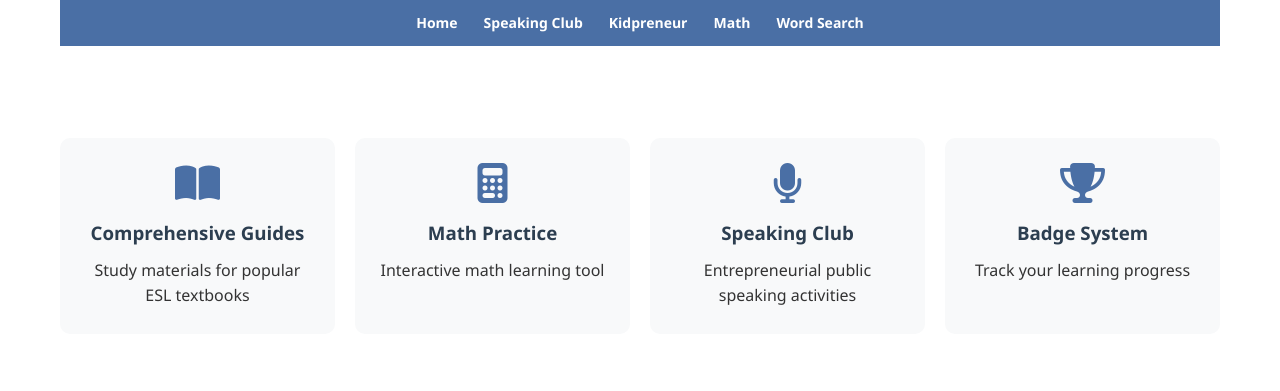
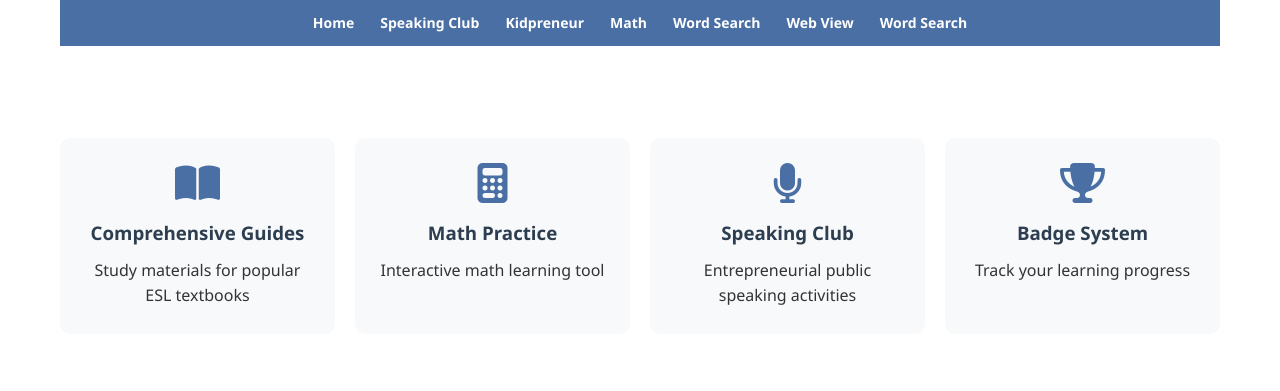
Before and after one commit to viettrang-rene/theLastWord, a plain HTML site: page index.html in a window 1280 px wide. Shown: the top 391 px of the page. Drawn offline with Linux system fonts and the light colour scheme; a script that the page names is missing; files whose address does not match are found by name.

Commit message:
Update index.html

```diff
--- a/index.html
+++ b/index.html
@@ -15,6 +15,8 @@
             <li><a href="../theLastWord/club.html">Speaking Club</a></li>
             <li><a href="../theLastWord/kidpreneur.html">Kidpreneur</a></li>
             <li><a href="../theLastWord/mathpractice.html">Math</a></li>
+            <li><a href="../theLastWord/wordsearch.html">Word Search</a></li>
+            <li><a href="../theLastWord/webview.html">Web View</a></li>
             <li><a href="../theLastWord/wordsearch.html">Word Search</a></li>
         </ul>
     </nav>
```
